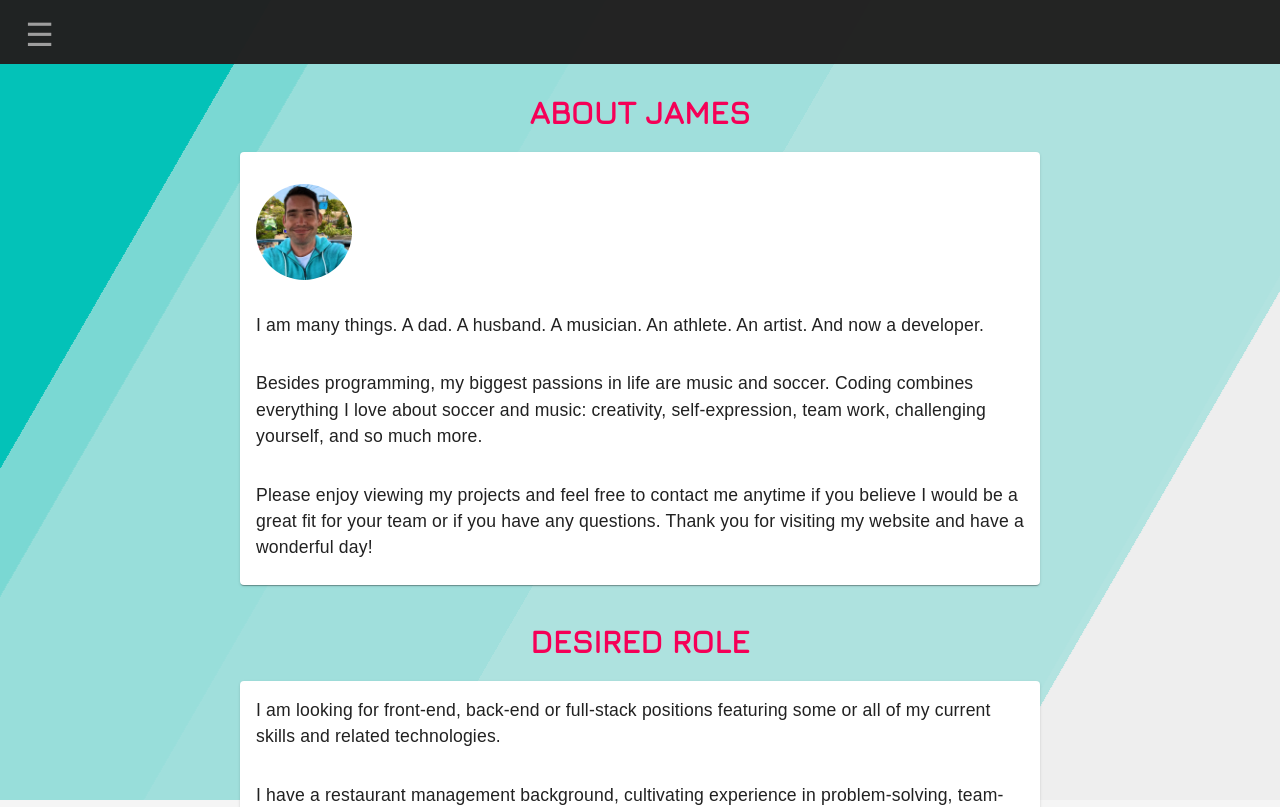
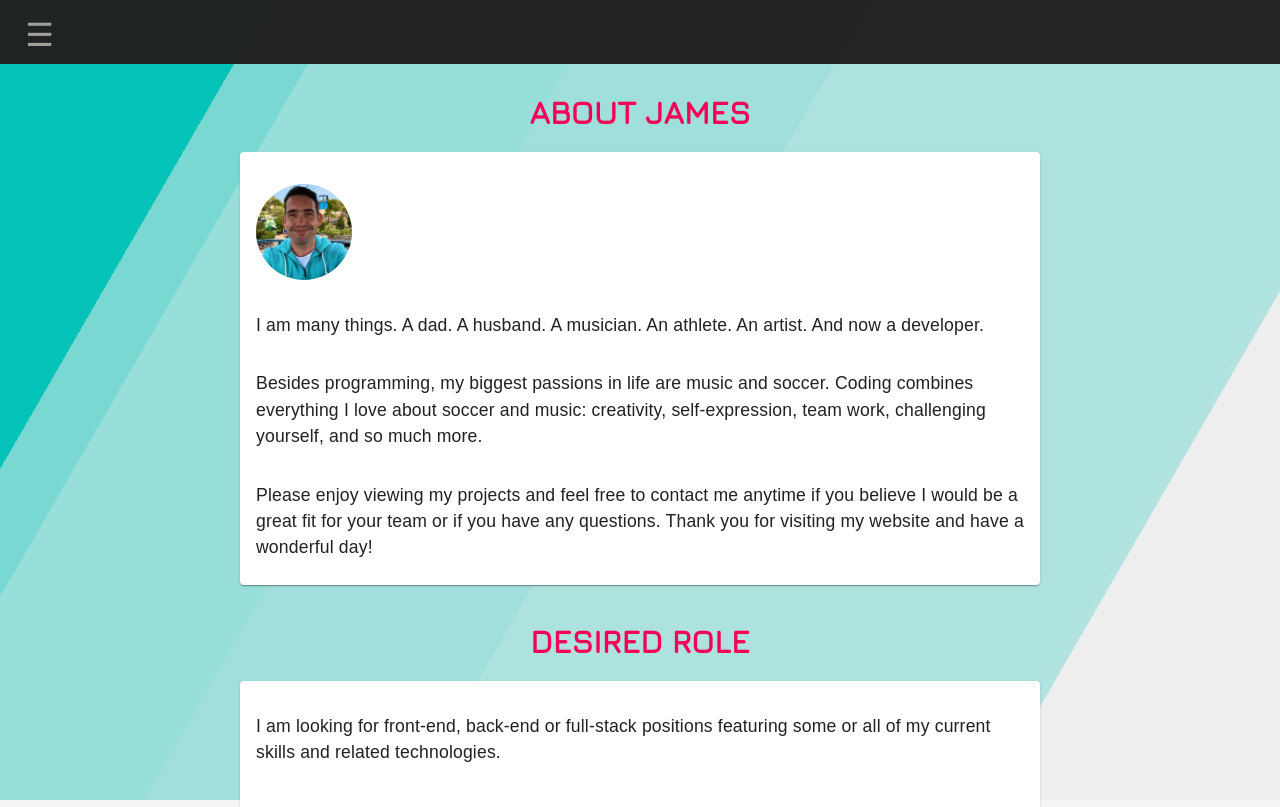
Before and after one commit to jamesncox/portfolio, a React (Create React App) app: page /about in a window 1280 px wide. Shown: the top 807 px of the page. Built offline with nearby package versions, Linux system fonts and the light colour scheme; the HTML template or start-up script is replaced by a standard one; a web font is replaced by a local one.

Commit message:
Update DesiredRole.js first-child marginTop

```diff
--- a/src/components/AboutMe/DesiredRole.js
+++ b/src/components/AboutMe/DesiredRole.js
@@ -16,6 +16,9 @@ const useStyles = makeStyles((theme) => ({
         fontFamily: "'Varta', sans-serif",
         color: "#212121",
         fontSize: "1.1rem",
+        '&:first-child': {
+            marginTop: theme.spacing(2)
+        },
         [theme.breakpoints.down('xs')]: {
             fontSize: ".9rem"
         },
```
